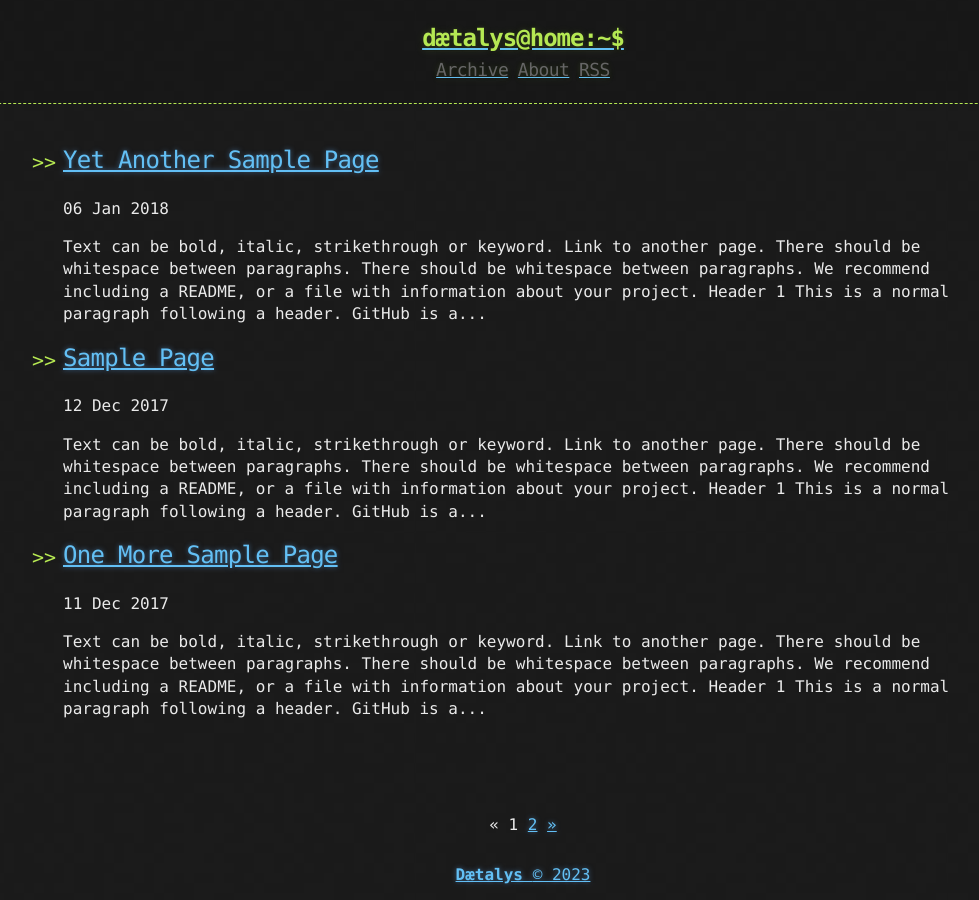
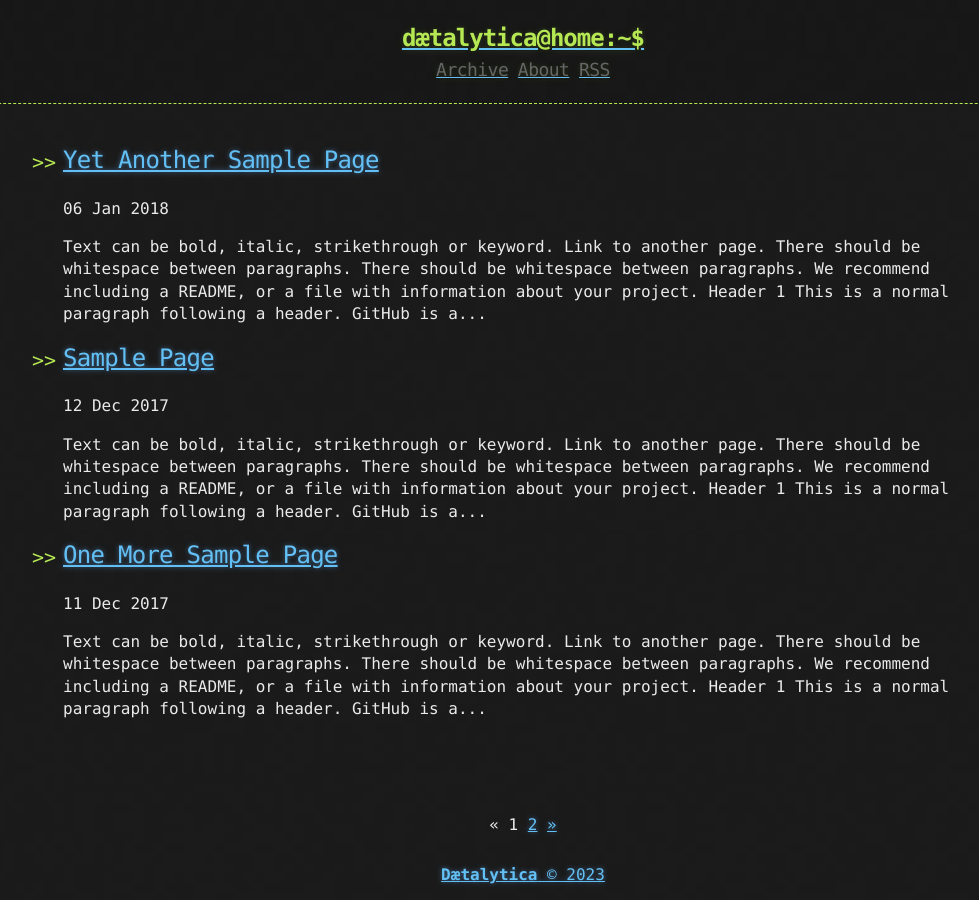
Before and after one commit to Daetalytica/daetalytica.github.io, a Jekyll site: the page built from index.html, in a window 1280 px wide. Shown: the whole page, without its empty margins (117-1096 px from the left). Built offline with Jekyll 4.4.1, drawn with Linux system fonts in a browser that asks for light colours; the list of posts is cut into pages by our own code.

Commit message:
updating metadata

```diff
--- a/_config.yml
+++ b/_config.yml
@@ -29,5 +29,5 @@
   - jekyll-sitemap
 
 # Custom variables
-owner : "Dætalys"
+owner : "Dætalytica"
 year : "2023"
--- a/_includes/head.html
+++ b/_includes/head.html
@@ -1,11 +1,14 @@
+<!DOCTYPE html>
+<html lang="en-US">
   <head>
     <meta charset="UTF-8" />
     <meta name="viewport" content="width=device-width, initial-scale=1.0, maximum-scale=1">
     <meta name="generator" content="Jekyll">
-
     <title>{%if page.title %}{{ page.title }}{% else %}{{ site.title }}{% endif %}</title>
-
     <link rel="stylesheet" href="{{ "/css/main.css" | prepend: site.baseurl | replace: '//', '/' }}">
-
+    <link rel="apple-touch-icon" href="assets/favicon.png">
+    <link rel="icon" sizes="32x32" href="assets/favicon.png">
+    <link rel="icon" sizes="16x16" href="assets/favicon.png">
     <link href="/atom.xml" type="application/atom+xml" rel="alternate" title="ATOM Feed" /> {% seo %}
   </head>
+</html>
```
Lines whose indentation alone changed are shown as unchanged.
